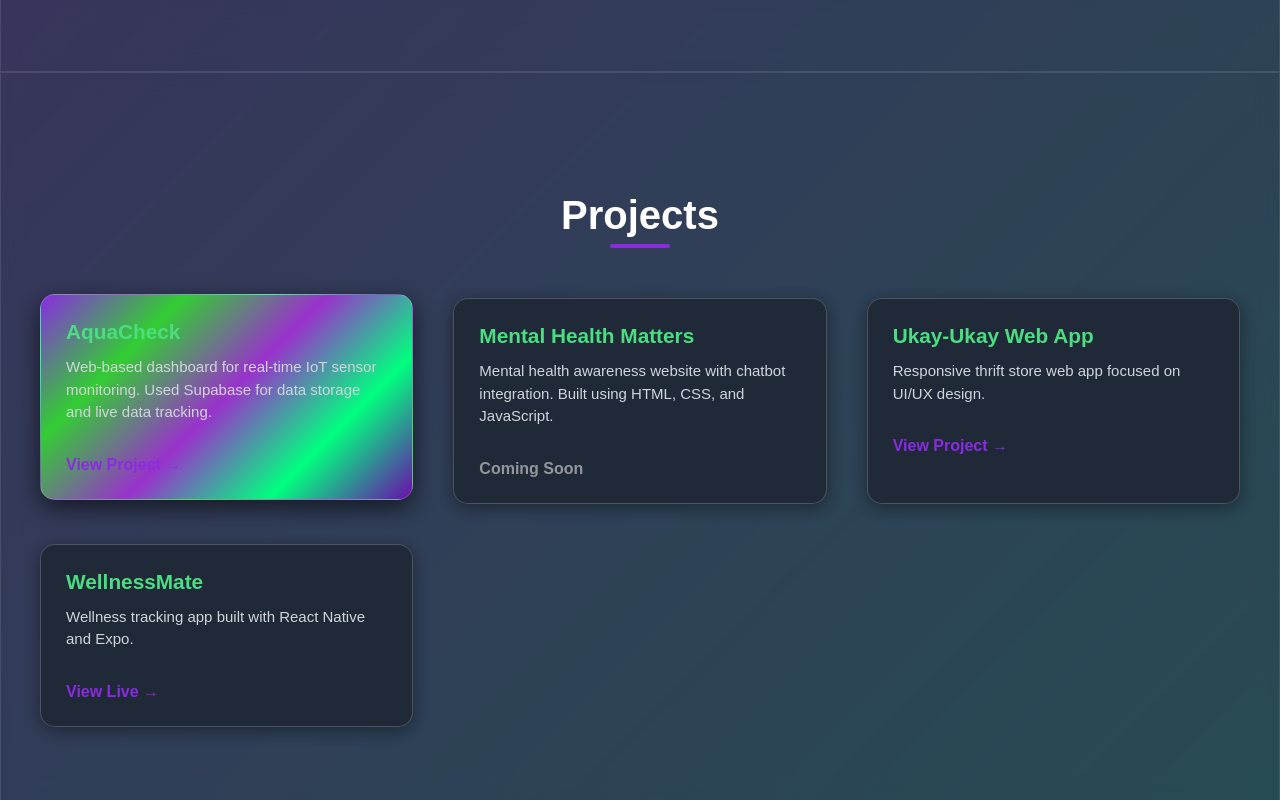
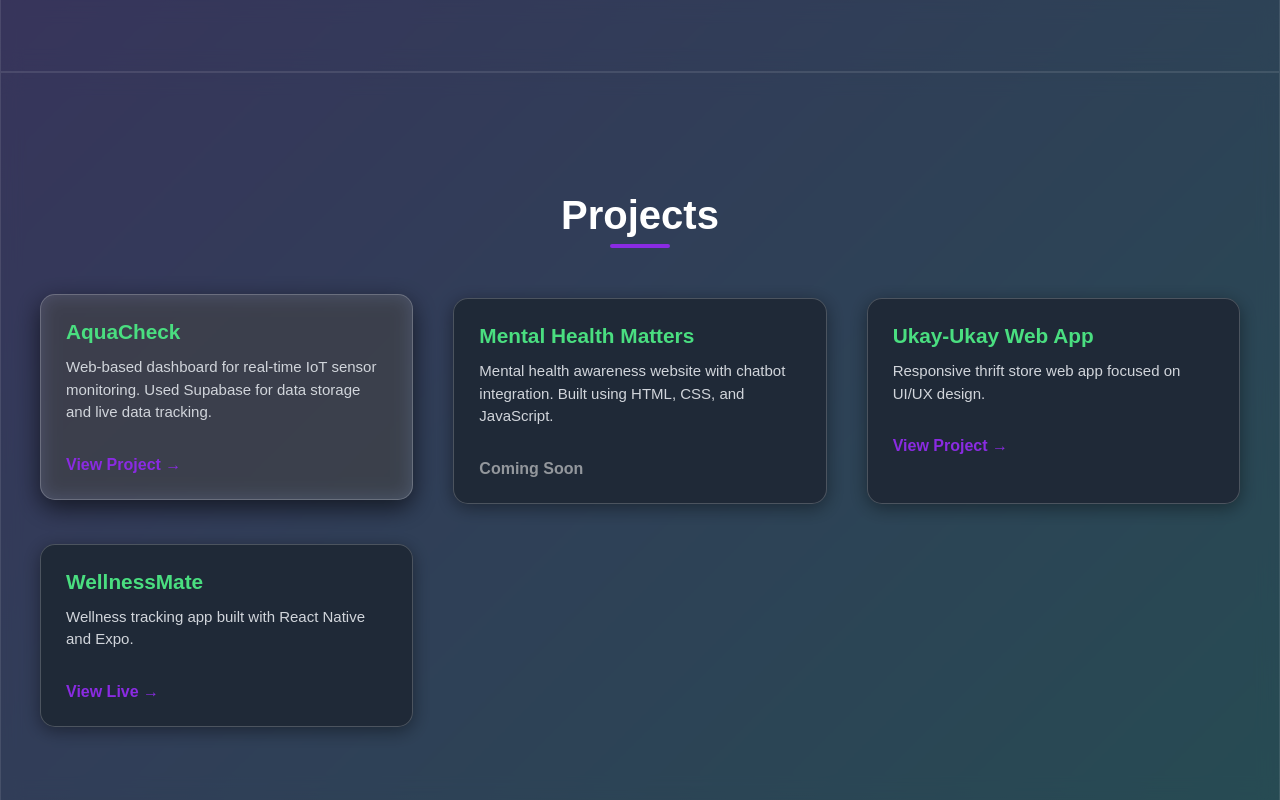
Before and after one commit to Pelyn9/Portfolio, a React (Vite) app: page / in a window 1280 px wide. In both pictures the pointer is over the element 226 px from the left and 2997 px from the top of the page. Shown: the part 2597-3397 px from the top of the page. Built offline with nearby package versions, Linux system fonts and the light colour scheme.

Commit message:
updated projects hover to minimalist gray color

```diff
--- a/src/pages/Home.css
+++ b/src/pages/Home.css
@@ -443,7 +443,7 @@
 .project-card:hover {
   transform: translateY(-10px);
   box-shadow: 0 20px 50px rgba(0, 0, 0, 0.2);
-  background: var(--gradient);
+  background: rgba(255, 255, 255, 0.15);/* color hover */
   color: var(--text-light);
 }
 
```
